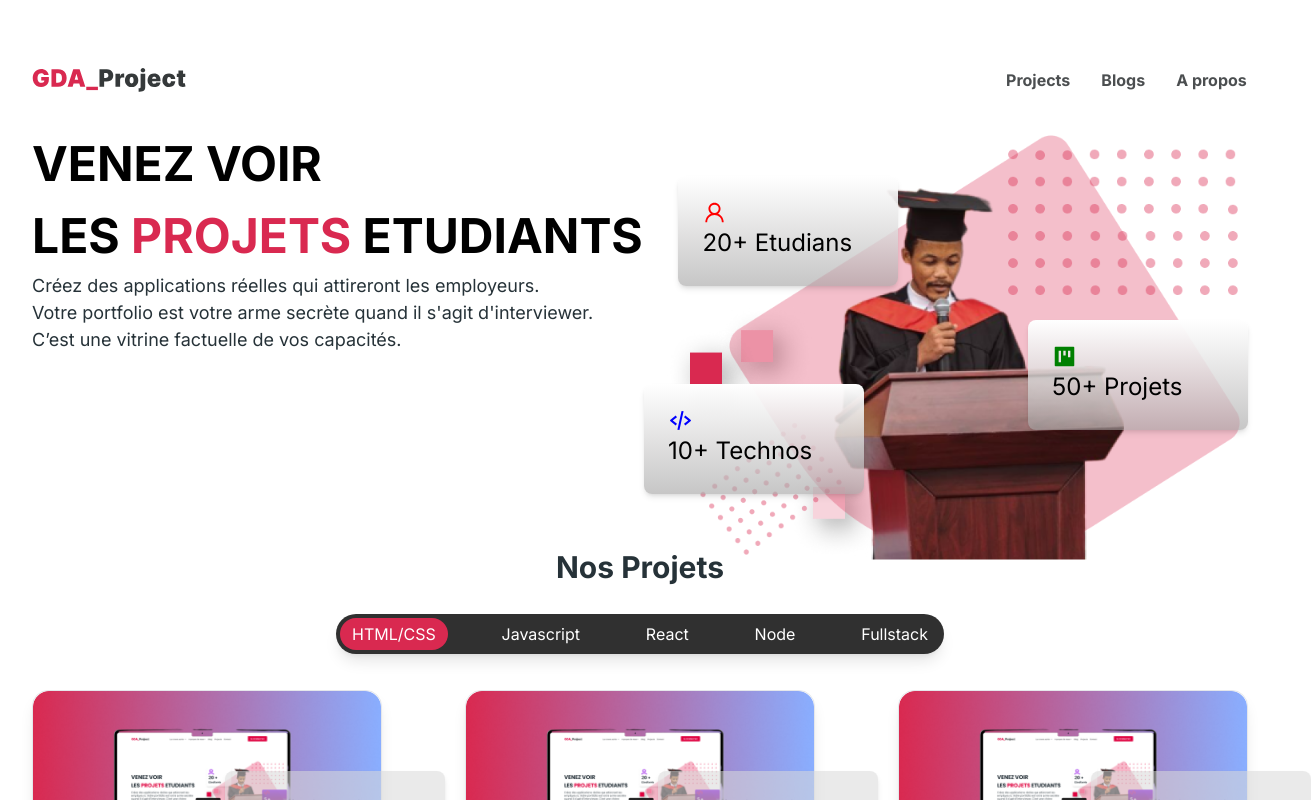
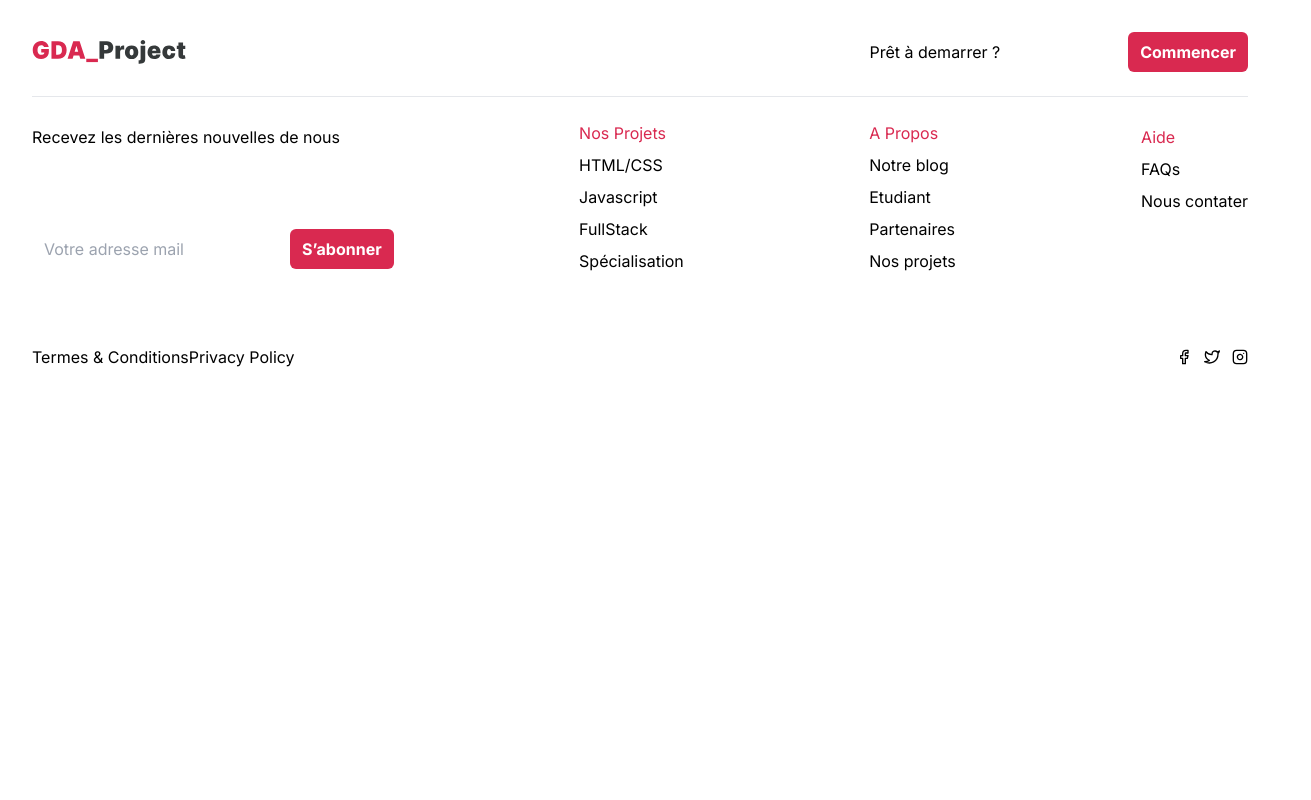
Before and after one commit to Bam92/student-projects-frontend, a React (Vite) app: page / in a window 1280 px wide. Shown: the top 800 px of the page, 1311 px wide, since content can reach past the window. Built offline with nearby package versions, Linux system fonts and the light colour scheme; a web font is replaced by a local one.

Commit message:
implémenter le footer de nos pages #8

```diff
--- /dev/null
+++ b/src/components/footer/Footer.jsx
@@ -0,0 +1,87 @@
+import React from "react";
+import Gda from "../../assets/GDA_Project.svg";
+import { FiFacebook, FiInstagram, FiTwitter } from "react-icons/fi";
+
+function Footer() {
+  return (
+    <footer className="bg-white flex flex-col justify-center  gap-6 max-[680px]:w-[100%]  ">
+      <section className="flex justify-between items-center ">
+        <div id="logo">
+          <img src={Gda} alt="" className="w-[155.22px] h-[23.66px]" />
+        </div>
+        <div className="flex justify-center items-center min-[680px]:gap-32">
+          <h3 className="max-[680px]:hidden">Prêt à demarrer ?</h3>
+          <button className="bg-[#D92950] text-white font-bold px-3 p-2 rounded-md">
+            Commencer
+          </button>
+        </div>
+      </section>
+      <hr />
+      <section className="flex justify-between max-[680px]:flex-wrap items-center">
+        <div className="flex flex-col justify-center items-start min-[680px]:gap-20 ">
+          <h3>Recevez les dernières nouvelles de nous</h3>
+          <div className="flex ">
+            <input
+              type="text"
+              placeholder="Votre adresse mail"
+              className="px-3 p-2 bg-gray-200 max-[680px]:w-[75%] focus:outline-none  appearance-none bg-transparent border-none "
+            />
+            <button className="bg-[#D92950] text-white font-bold px-3 p-2 rounded-md">
+              S’abonner
+            </button>
+          </div>
+        </div>
+        <div
+          id="nosProject"
+          className=" flex flex-col justify-start text-left gap-2 max-[680px]:mt-6"
+        >
+          <h3 className="text-[#D92950]">Nos Projets</h3>
+          <ul className="flex flex-col gap-2">
+            <li>HTML/CSS</li>
+            <li>Javascript</li>
+            <li>FullStack</li>
+            <li>Spécialisation</li>
+          </ul>
+        </div>
+        <div
+          id="aPropos"
+          className=" flex flex-col justify-start text-left gap-2 max-[680px]:mt-6"
+        >
+          <h3 className="text-[#D92950]">A Propos</h3>
+          <ul className="flex flex-col gap-2">
+            <li>Notre blog</li>
+            <li>Etudiant</li>
+            <li>Partenaires</li>
+            <li>Nos projets</li>
+          </ul>
+        </div>
+        <div
+          id="aide"
+          className=" flex flex-col justify-start text-left gap-2 max-[680px]:mt-6"
+        >
+          <h3 className="text-[#D92950] min-[680px]:-mt-14">Aide</h3>
+          <ul className="flex flex-col gap-2">
+            <li>FAQs</li>
+            <li>Nous contater</li>
+          </ul>
+        </div>
+      </section>
+      <section
+        id="termeCondition"
+        className="flex justify-between items-center mt-12"
+      >
+        <div>
+          <span>Termes & Conditions</span>
+          <span>Privacy Policy</span>
+        </div>
+        <div className="flex justify-between items-center gap-3">
+          <FiFacebook />
+          <FiTwitter />
+          <FiInstagram />
+        </div>
+      </section>
+    </footer>
+  );
+}
+
+export default Footer;
--- a/src/pages/Home.jsx
+++ b/src/pages/Home.jsx
@@ -1,4 +1,5 @@
 import React from "react";
+import Footer from "../components/footer/Footer";
 
 import Hero from "../components/hero/Hero";
 import NavBar from "../components/NavBar/NavBar";
@@ -7,9 +8,10 @@ import ProjetSection from "../components/projet/ProjetSection";
 export default function Home() {
   return (
     <div className="flex flex-col ">
-      <NavBar />
+      {/* <NavBar />
       <Hero />
-      <ProjetSection />
+      <ProjetSection /> */}
+      <Footer />
     </div>
   );
 }
```
